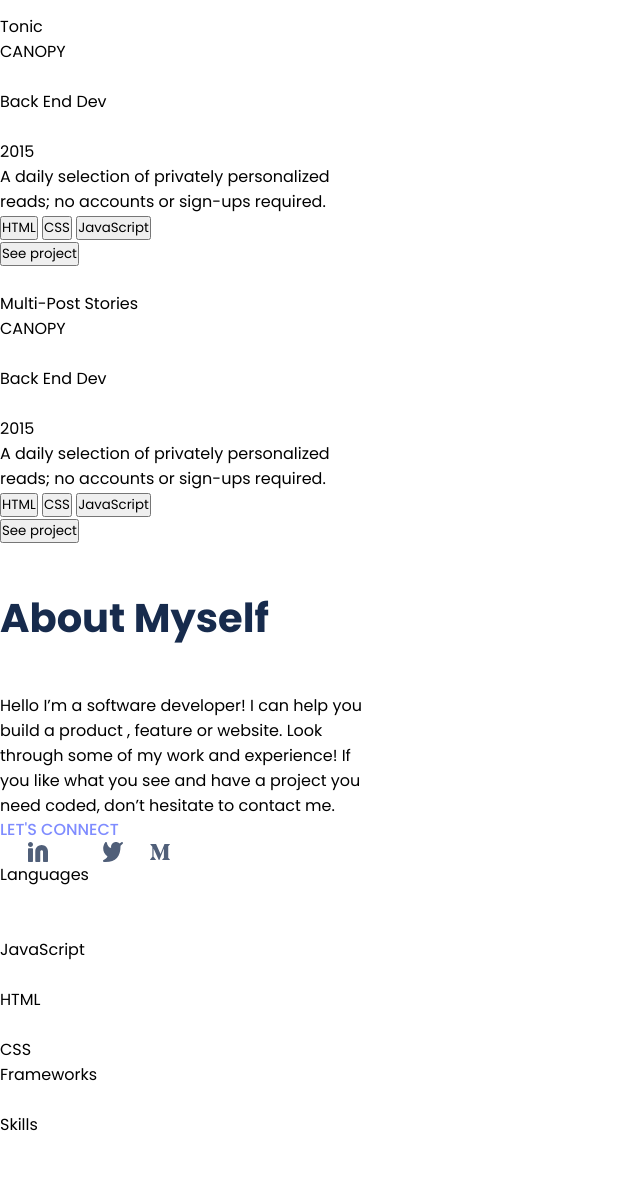
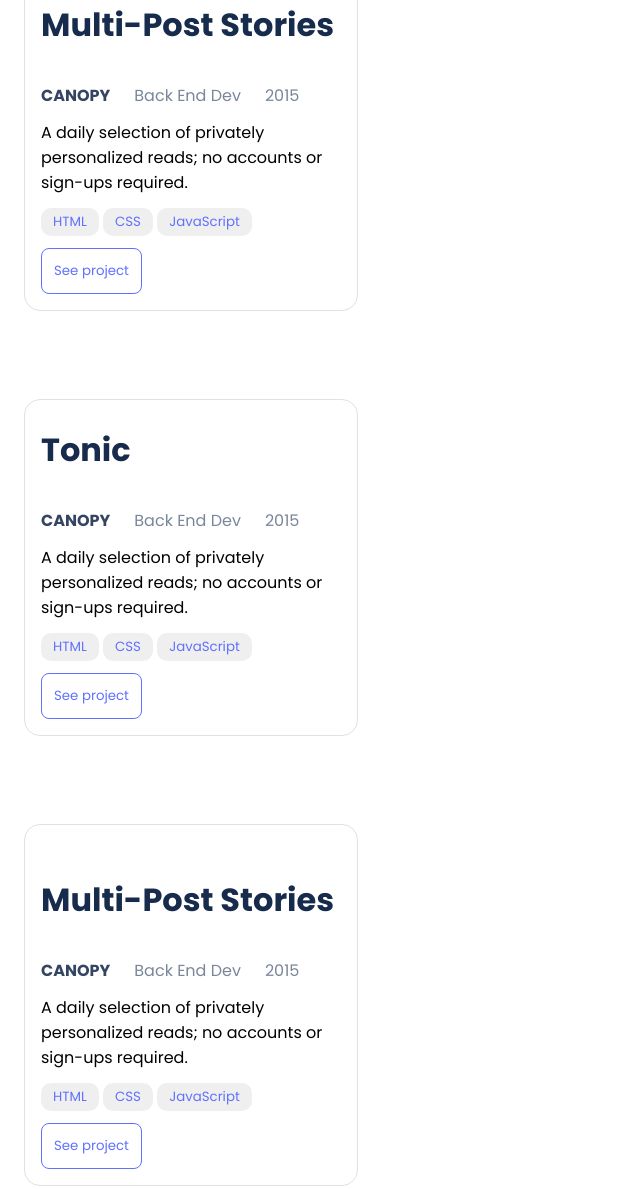
Before and after one commit to IqraaZafar/Portfolio-Project, a website: page index.html in a window 1280 px wide. Shown: the part 1225-2414 px from the top of the page, without its empty margins (0-640 px from the left). Before the commit the page ends 2387 px from the top, so only its background shows below. Drawn offline with Linux system fonts and the light colour scheme.

Commit message:
update css file

```diff
--- a/style.css
+++ b/style.css
@@ -3,12 +3,11 @@
     margin: 0;
     font-family: 'Poppins', sans-serif;
 }
-
 body {
     width: 375px;
+
   }
-
-header {
+  header{
     display: flex;
     justify-content: space-between;
     height: 48px;
@@ -16,41 +15,38 @@
     align-items: flex-start;
     flex-shrink: 0;
   }
-
-.logostyle {
+.logostyle{
     font-size: 18px;
     font-weight: 700;
     color: #6070ff;
     padding-left: 12px;
+
 }
-
-.Icon {
+.Icon{
     margin-right: 24px;
 }
-
-.headline {
+.headline{
     display: inline-flex;
     padding: 114px 24px;
     flex-direction: column;
     align-items: flex-start;
     gap: 12px;
-  background-image: url(./Icon-Images/header-shapes\ mobile@2x.svg);
+    background-image: url(./Icon-Images/header-shapes\ mobile@2x.svg) ;
 }
-
-.heading {
+.heading{
     display: flex;
     width: 310px;
     height: 150px;
     flex-direction: column;
     justify-content: center;
-  color: var(--neutrals-n-800, #172b4d);
+    color: var(--neutrals-n-800, #172B4D);
+    font-family: Poppins;
     font-size: 40px;
     font-style: normal;
     font-weight: 700;
     line-height: 52px; /* 137.5% */
 }
-
-.content {
+.content{
     width: 327px;
     height: 146px;
     font-size: 16px;
@@ -58,18 +54,206 @@
     line-height: 24px; /* 150% */
     color: var(--neutrals-n-600, #344563);
 }
-
-.connect {
+.connect{
     font-size: 16px;
     font-weight: 500;
     color: #7f8cff;
     text-transform: uppercase;
     line-height: 24px; /* 150% */
 }
-
-.Img-Icon {
+.Img-Icon{
     width: 170px;
     justify-content: space-between;
     display: flex;
     align-self: flex-start;
 }
+.container{
+    display: grid ;
+    padding: 114px 24px;
+    flex-direction: column;
+    align-items: center;
+    gap: 88px;
+}
+.cards{
+    display: flex;
+    padding: 16px;
+    gap: 12px;
+    flex-direction: column;
+    align-items: center;
+    border-radius: 16px;
+    border: 1px solid var(--neutrals-n-40, #DFE1E6);
+    background: var(--neutrals-n-0, #FFF);
+}
+.title{
+    width: 300px;
+    height: 80px;
+    color: var(--neutrals-n-800, #172B4D);
+    font-family: Poppins;
+    font-size: 32px;
+    font-style: normal;
+    font-weight: 700;
+    line-height: 44px; /* 137.5% */
+}
+.Text{
+    color: var(--neutrals-n-600, #344563);
+    font-weight: bold;
+}
+.text{
+    color: var(--neutrals-n-100, #7A869A);
+}
+.section{
+    display: inline-flex;
+    padding: 114px 24px;
+    flex-direction: column;
+    align-items: center;
+    gap: 24px;
+}
+.Project-title{
+    display: flex;
+    flex-direction: column;
+    align-items: flex-start;
+    gap: 12px;
+}
+.Primary-Text{
+    display: flex;
+    flex-direction: column;
+    align-items: flex-start;
+}
+.frame{
+    display: flex;
+    align-items: center;
+    gap: 12px;
+}
+.Sec-content{
+    width: 295px;
+    height: 76px;
+}
+.html{
+    color: var(--primary-b-400, #6070FF);
+    border-radius: 10px;
+    border: none;
+    padding-top: 4px;
+    padding-bottom: 4px;
+    padding-left: 12px;
+    padding-right: 12px;
+}
+.css{
+    border-radius: 10px;
+    border: none;
+    color: var(--primary-b-400, #6070FF);
+    padding-top: 4px;
+    padding-bottom: 4px;
+    padding-left: 12px;
+    padding-right: 12px;
+}
+.js{
+    border-radius: 10px;
+    border: none;
+    color: var(--primary-b-400, #6070FF);
+    padding-top: 4px;
+    padding-bottom: 4px;
+    padding-left: 12px;
+    padding-right: 12px;
+}
+.sp{
+    border-radius: 8px;
+    border: 1px solid var(--primary-b-400, #6070FF);
+    border-color: #6070FF;
+    padding: 12px;
+    background-color: white;
+    color:  #6070FF;
+}
+.section{
+    display: inline-flex;
+    flex-direction: column;
+    align-items: center;
+    padding-top: 114px;
+    padding-bottom: 114px;
+    padding-left: 24px;
+    padding-right: 24px;
+    gap: 24px;
+}
+.Top{
+    display: flex;
+   flex-direction: column;
+   align-items: flex-start;
+   gap: 12px;
+}
+.Sec_content{
+    margin-bottom: 10px;
+}
+.languages{
+    display: inline-flex;
+    padding: 114px 24px;
+    flex-direction: column;
+    align-items: center;
+    gap: 24px;
+}
+.frame7{
+    display: flex;
+    padding: 16px 26px 16px 12px;
+    align-items: center;
+    gap: 12px;
+}
+.logo{
+    width: 237px;
+    color: #000;
+    font-weight: bold;
+}
+.icon{
+    width: 24px;
+    height: 24px;
+    color: #5E6C84;
+}
+.language-list{
+    display: flex;
+    padding: 12px;
+    flex-direction: column;
+    align-items: center;
+    gap: 12px;
+}
+.frame9{
+    display: flex;
+    width: 303px;
+    padding: 9px 12px 9.716px 12px;
+    justify-content: center;
+    align-items: center;
+    gap: 16px;
+    border-radius: 8px;
+    background: var(--neutrals-n-10, #F7F7F9);
+    margin-bottom: 12px;
+}
+.frame10{
+    display: flex;
+    width: 303px;
+    padding: 9px 12px 9.716px 12px;
+    justify-content: center;
+    align-items: center;
+    gap: 16px;
+    border-radius: 8px;
+    background: var(--neutrals-n-10, #F7F7F9);
+}
+.frame11{
+    display: flex;
+    width: 303px;
+    padding: 9px 12px 9.716px 12px;
+    justify-content: center;
+    align-items: center;
+    gap: 16px;
+    border-radius: 8px;
+    background: var(--neutrals-n-10, #F7F7F9);
+    margin-top: 12px;
+}
+.name{
+    display: flex;
+    width: 215px;
+    height: 24px;
+    color: var(--neutrals-n-700, #253858);
+    font-size: 15px;
+    font-weight: 500;
+}
+.lang{
+    display: flex;
+    align-items: center;
+    gap: 10px ;
+}
```
Lines whose indentation alone changed are shown as unchanged.
